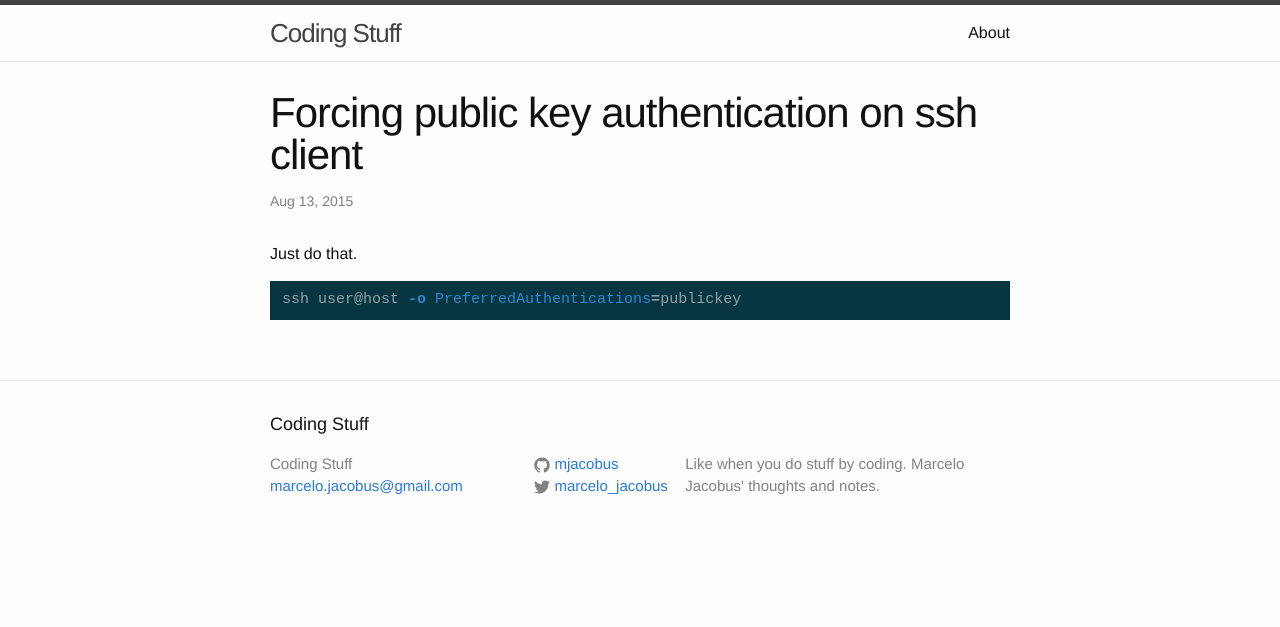
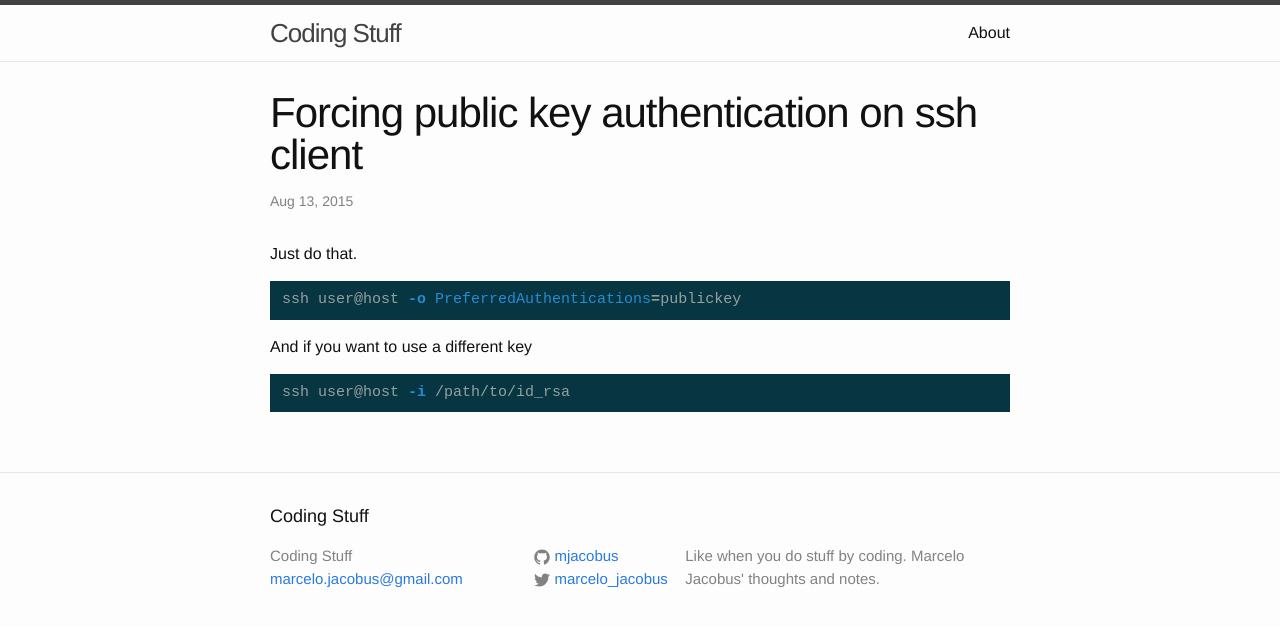
Before and after one commit to mjacobus/mjacobus.github.io, a Jekyll site: the page built from _posts/2015-08-13-forcing-public-key-authentication-on-ssh-client.md, in a window 1280 px wide. Shown: the top 627 px of the page. Built offline with Jekyll 4.4.1, drawn with Linux system fonts in a browser that asks for light colours; comment, search, counter and statistics services are not loaded.

Commit message:
Updated post

```diff
--- a/_posts/2015-08-13-forcing-public-key-authentication-on-ssh-client.md
+++ b/_posts/2015-08-13-forcing-public-key-authentication-on-ssh-client.md
@@ -9,3 +9,9 @@ Just do that.
 {% highlight bash %}
 ssh user@host -o PreferredAuthentications=publickey
 {% endhighlight %}
+
+And if you want to use a different key
+
+{% highlight bash %}
+ssh user@host -i /path/to/id_rsa
+{% endhighlight %}
```
